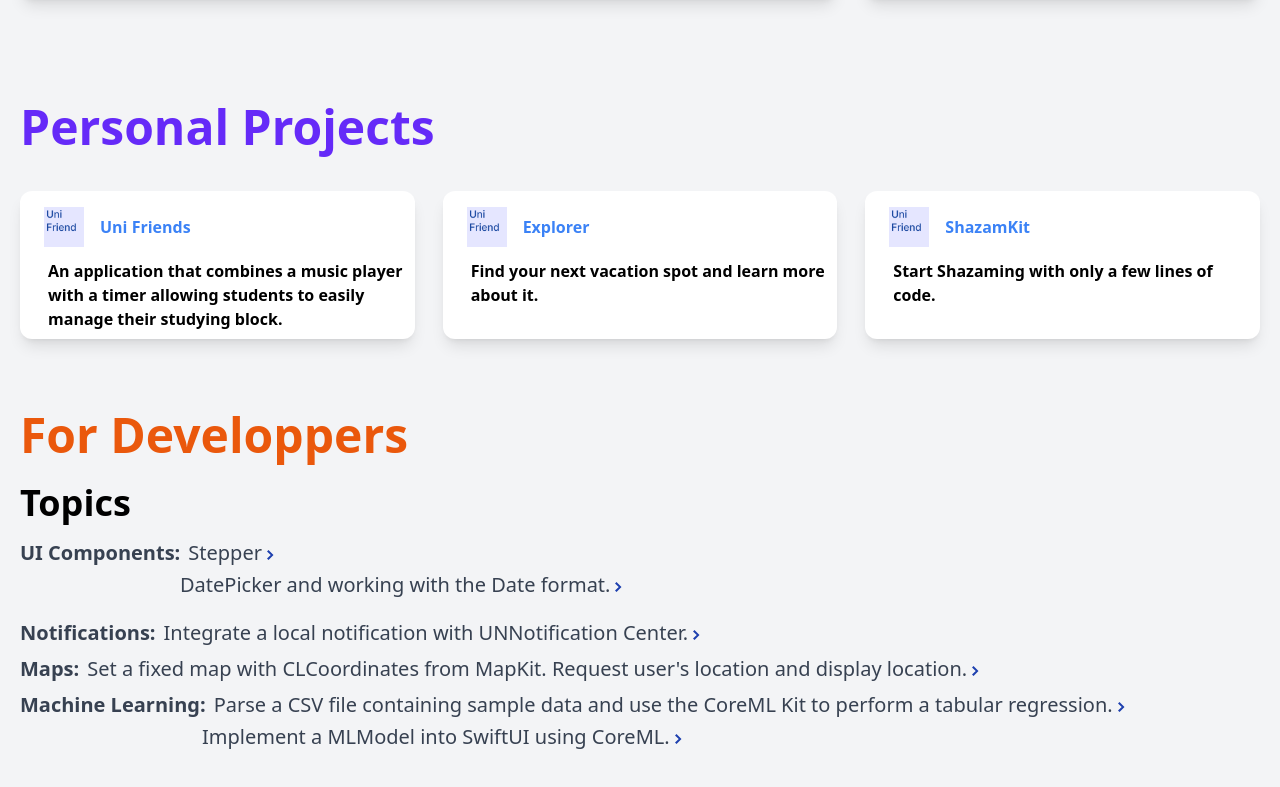
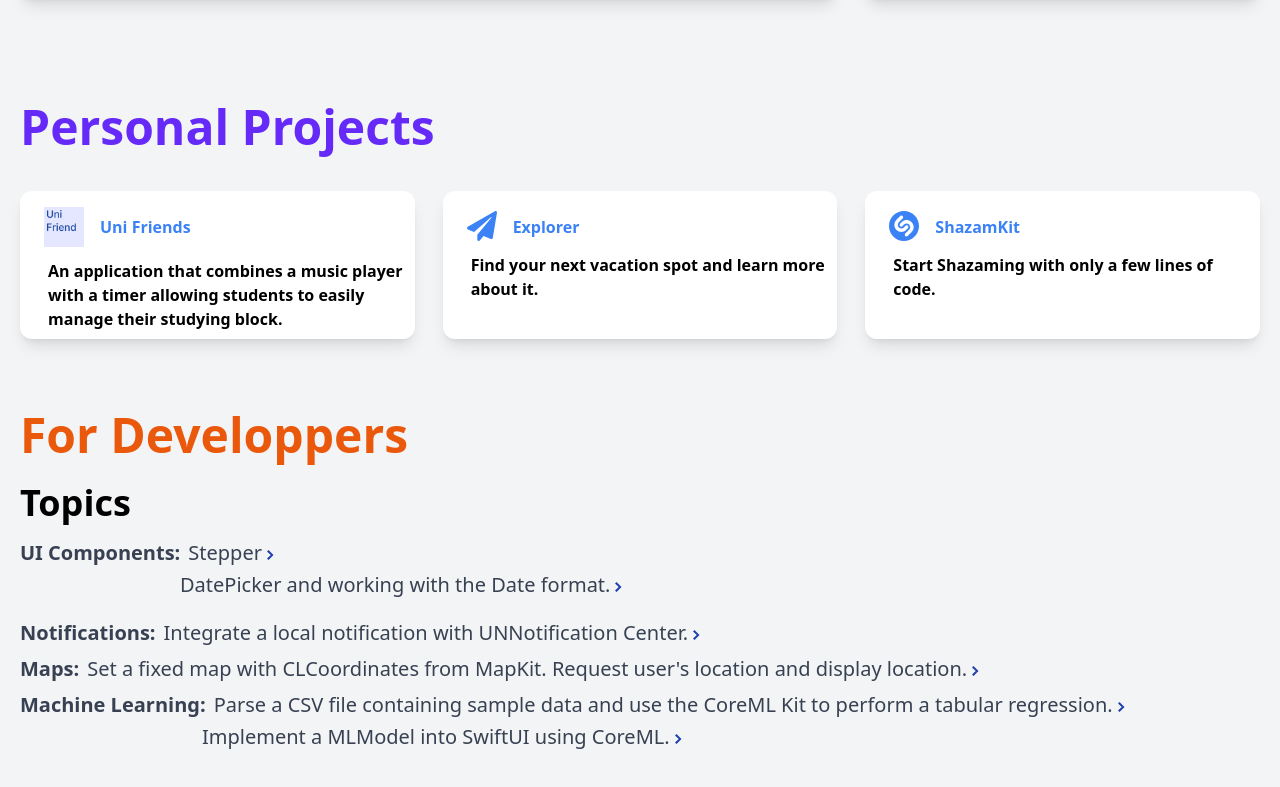
Before and after one commit to tommytrg297/MyWebsite, a React (Create React App) app: page / in a window 1280 px wide. Shown: the part 1921-2708 px from the top of the page. Built offline with nearby package versions, Linux system fonts and the light colour scheme.

Commit message:
added icons for each

```diff
--- a/src/components/personalProjects.js
+++ b/src/components/personalProjects.js
@@ -2,6 +2,8 @@ import React from "react";
 import {FaSpotify,FaPython,FaDiscord} from "react-icons/fa";
 import img1 from "../images/python.svg.png";
 import {GoChevronRight} from "react-icons/go";
+import { SiShazam } from "react-icons/si";
+import {FaPaperPlane} from "react-icons/fa";
 import UniFriendIcon from "../images/UniFriend.png"
 
 
@@ -27,7 +29,7 @@ return (
         {/** Explorer*/}
         <div className="col-span-1 bg-white shadow-lg rounded-xl p-2">
             <div className="px-4 py-2 flex ">
-                <img src={UniFriendIcon} className=" object-scale-down h-[2.5rem] "></img> {/* Icon */}
+                <FaPaperPlane className="mt-1 text-blue-500 text-md sm:text-3xl"></FaPaperPlane>
                 <a href="https://github.com/TruongTommy99/Explorer/tree/main/Explorer" target="_blank" rel="noreferrer noopener" className = "pt-2 px-4  font-semibold text-blue-500">
                             Explorer
                 </a>   {/* Title */}
@@ -40,7 +42,7 @@ return (
         {/** Shazam*/}
         <div className="col-span-1 bg-white shadow-lg rounded-xl p-2">
             <div className="px-4 py-2 flex ">
-                <img src={UniFriendIcon} className=" object-scale-down h-[2.5rem] "></img> {/* Icon */}
+                <SiShazam className="mt-1 text-blue-500 text-md sm:text-3xl"></SiShazam>
                 <a href="https://github.com/TruongTommy99/Shazam-Assignment/tree/main/ShazamAssignment/ShazamAssignment" target="_blank" rel="noreferrer noopener" className = "pt-2 px-4  font-semibold text-blue-500">
                             ShazamKit
                 </a>   {/* Title */}
```
